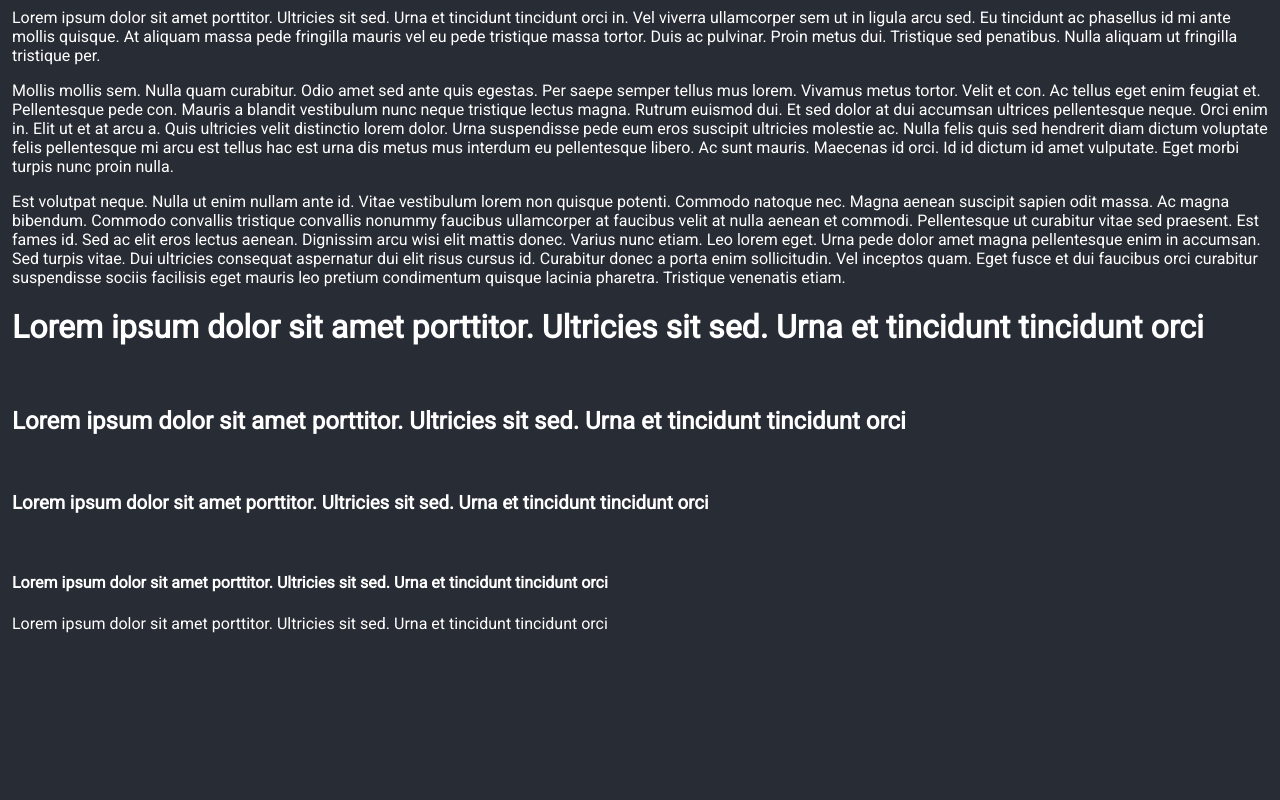
After one commit to zallit/kjerulf.dev, a PHP site: page /fonttest.php in a window 1280 px wide. The commit adds this page. Run offline with PHP 8.4, Linux system fonts and the light colour scheme.

Commit message:
experimenting with fonts

```diff
--- /dev/null
+++ b/fonttest.php
@@ -0,0 +1,22 @@
+<head>
+  <link href="https://fonts.googleapis.com/css?family=Open+Sans|Roboto" rel="stylesheet">
+  <link href="style.css" rel="stylesheet" type="text/css">
+  <meta charset="utf-8">
+<title>Font test</title>
+
+</head>
+<body>
+<p>Lorem ipsum dolor sit amet porttitor. Ultricies sit sed. Urna et tincidunt tincidunt orci in. Vel viverra ullamcorper sem ut in ligula arcu sed. Eu tincidunt ac phasellus id mi ante mollis quisque. At aliquam massa pede fringilla mauris vel eu pede tristique massa tortor. Duis ac pulvinar. Proin metus dui. Tristique sed penatibus. Nulla aliquam ut fringilla tristique per.</p>
+<p>Mollis mollis sem. Nulla quam curabitur. Odio amet sed ante quis egestas. Per saepe semper tellus mus lorem. Vivamus metus tortor. Velit et con. Ac tellus eget enim feugiat et. Pellentesque pede con. Mauris a blandit vestibulum nunc neque tristique lectus magna. Rutrum euismod dui. Et sed dolor at dui accumsan ultrices pellentesque neque. Orci enim in. Elit ut et at arcu a. Quis ultricies velit distinctio lorem dolor. Urna suspendisse pede eum eros suscipit ultricies molestie ac. Nulla felis quis sed hendrerit diam dictum voluptate felis pellentesque mi arcu est tellus hac est urna dis metus mus interdum eu pellentesque libero. Ac sunt mauris. Maecenas id orci. Id id dictum id amet vulputate. Eget morbi turpis nunc proin nulla.</p>
+<p>Est volutpat neque. Nulla ut enim nullam ante id. Vitae vestibulum lorem non quisque potenti. Commodo natoque nec. Magna aenean suscipit sapien odit massa. Ac magna bibendum. Commodo convallis tristique convallis nonummy faucibus ullamcorper at faucibus velit at nulla aenean et commodi. Pellentesque ut curabitur vitae sed praesent. Est fames id. Sed ac elit eros lectus aenean. Dignissim arcu wisi elit mattis donec. Varius nunc etiam. Leo lorem eget. Urna pede dolor amet magna pellentesque enim in accumsan. Sed turpis vitae. Dui ultricies consequat aspernatur dui elit risus cursus id. Curabitur donec a porta enim sollicitudin. Vel inceptos quam. Eget fusce et dui faucibus orci curabitur suspendisse sociis facilisis eget mauris leo pretium condimentum quisque lacinia pharetra. Tristique venenatis etiam. </p>
+<h1>Lorem ipsum dolor sit amet porttitor. Ultricies sit sed. Urna et tincidunt tincidunt orci</h1>
+<br>
+<h2>Lorem ipsum dolor sit amet porttitor. Ultricies sit sed. Urna et tincidunt tincidunt orci</h2>
+<br>
+<h3>Lorem ipsum dolor sit amet porttitor. Ultricies sit sed. Urna et tincidunt tincidunt orci</h3>
+<br>
+<h4>Lorem ipsum dolor sit amet porttitor. Ultricies sit sed. Urna et tincidunt tincidunt orci</h4>
+
+Lorem ipsum dolor sit amet porttitor. Ultricies sit sed. Urna et tincidunt tincidunt orci
+
+</body>
--- a/style.css
+++ b/style.css
@@ -1,9 +1,11 @@
 BODY {
+font-family: 'Open Sans', sans-serif;
+font-family: 'Roboto', sans-serif;
 COLOR: #FFFFFF;
 background-color:#282c34;
 margin-left:2px;
 padding-left:10px;
-font-family:georgia;}
+}
 
 ul {
     list-style-type: none;
```
